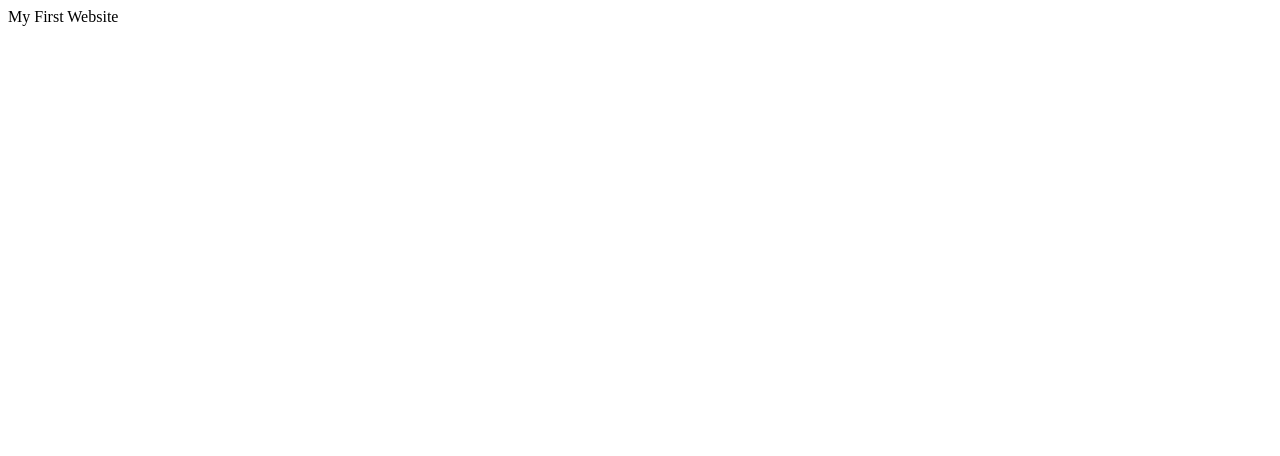
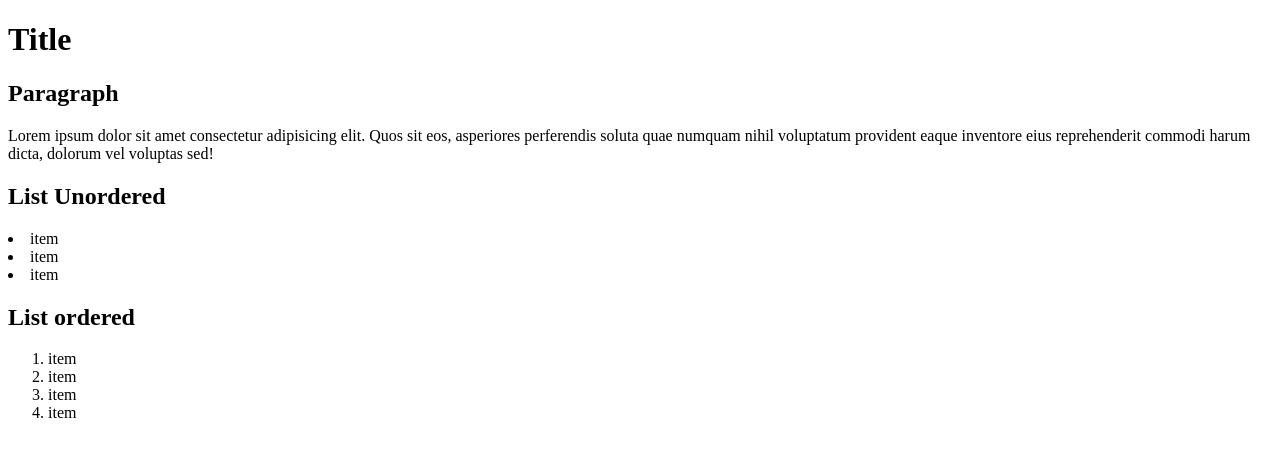
Before and after one commit to m7ikogr/Odin, a plain HTML site: page html-boilerplate/index.html in a window 1280 px wide. Drawn offline with Linux system fonts and the light colour scheme.

Commit message:
add index.html

```diff
--- a/html-boilerplate/index.html
+++ b/html-boilerplate/index.html
@@ -6,6 +6,24 @@
     <title>My First Website</title>
 </head>
 <body>
-    My First Website
+    <h1>Title</h1>
+    <h2>Paragraph</h2>
+    <p>Lorem ipsum dolor sit amet consectetur adipisicing elit.
+        Quos sit eos, asperiores perferendis soluta quae numquam
+        nihil voluptatum provident eaque inventore eius reprehenderit
+        commodi harum dicta, dolorum vel voluptas sed!</p>
+    <h2>List Unordered</h2>
+    <li>item</li>
+    <li>item</li>
+    <li>item</li>
+    <h2>List ordered </h2>
+    <ol>
+        <li>item</li>
+        <li>item</li>
+        <li>item</li>
+        <li>item</li>
+    </ol>
+
+
 </body>
 </html>
```
